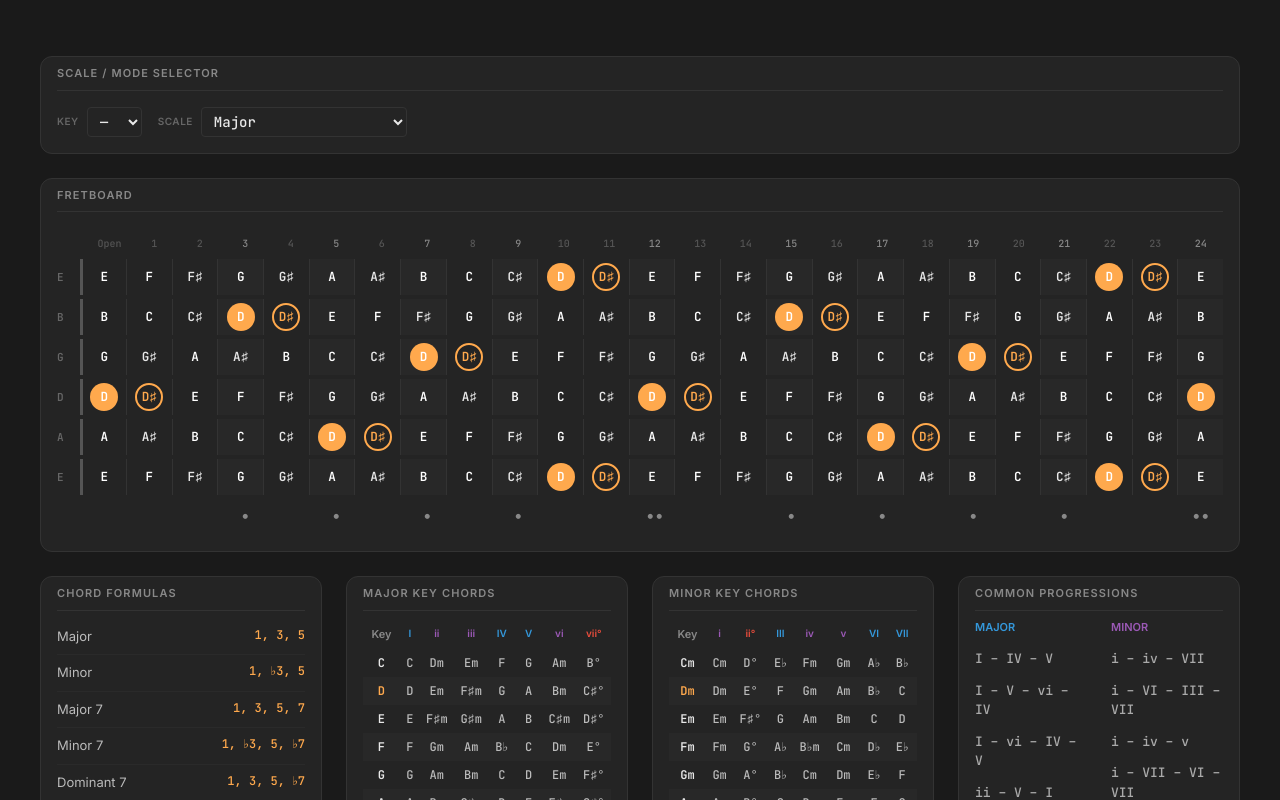
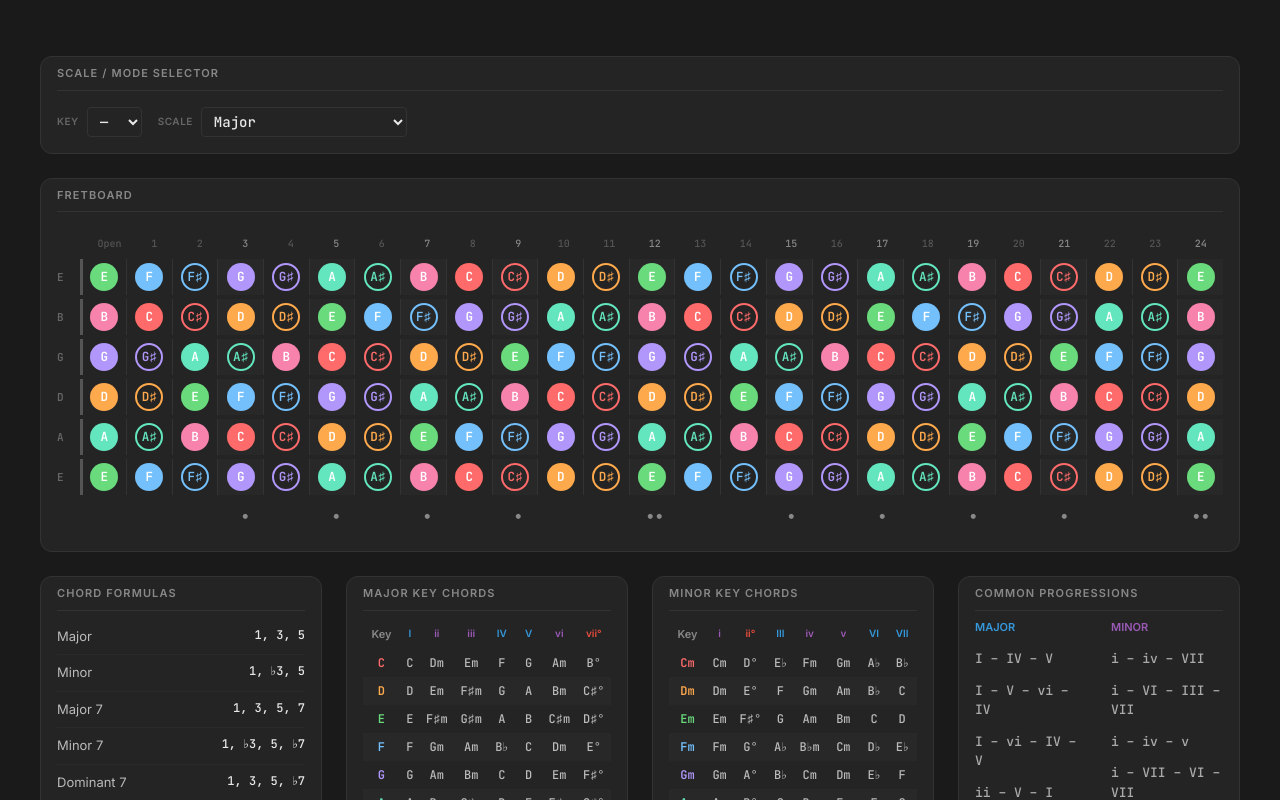
Before and after one commit to javagaba/guitar-reference, a React (Vite) app: page / in a window 1280 px wide. Shown: the top 800 px of the page. Built offline with nearby package versions, Linux system fonts and the light colour scheme.

Commit message:
(fix) Colours tree-shaken away

```diff
--- a/src/index.css
+++ b/src/index.css
@@ -14,15 +14,21 @@
   --color-text-dim: #bbb;
   --color-text-dimmer: #aaa;
 
-  --color-note-c: #ff6b6b;
-  --color-note-d: #ffa94d;
-  --color-note-e: #69db7c;
-  --color-note-f: #74c0fc;
-  --color-note-g: #b197fc;
-  --color-note-a: #63e6be;
-  --color-note-b: #f783ac;
-
   --color-major: #3498db;
   --color-minor: #9b59b6;
   --color-dim: #e74c3c;
 }
+
+/* Note colors are consumed via inline styles (getNoteColor), not Tailwind
+   utilities, so they must live outside @theme to avoid tree-shaking. */
+@layer base {
+  :root {
+    --color-note-c: #ff6b6b;
+    --color-note-d: #ffa94d;
+    --color-note-e: #69db7c;
+    --color-note-f: #74c0fc;
+    --color-note-g: #b197fc;
+    --color-note-a: #63e6be;
+    --color-note-b: #f783ac;
+  }
+}
```
Also changed, not shown: 1 other file (tests, documents, lock files or other folders).
